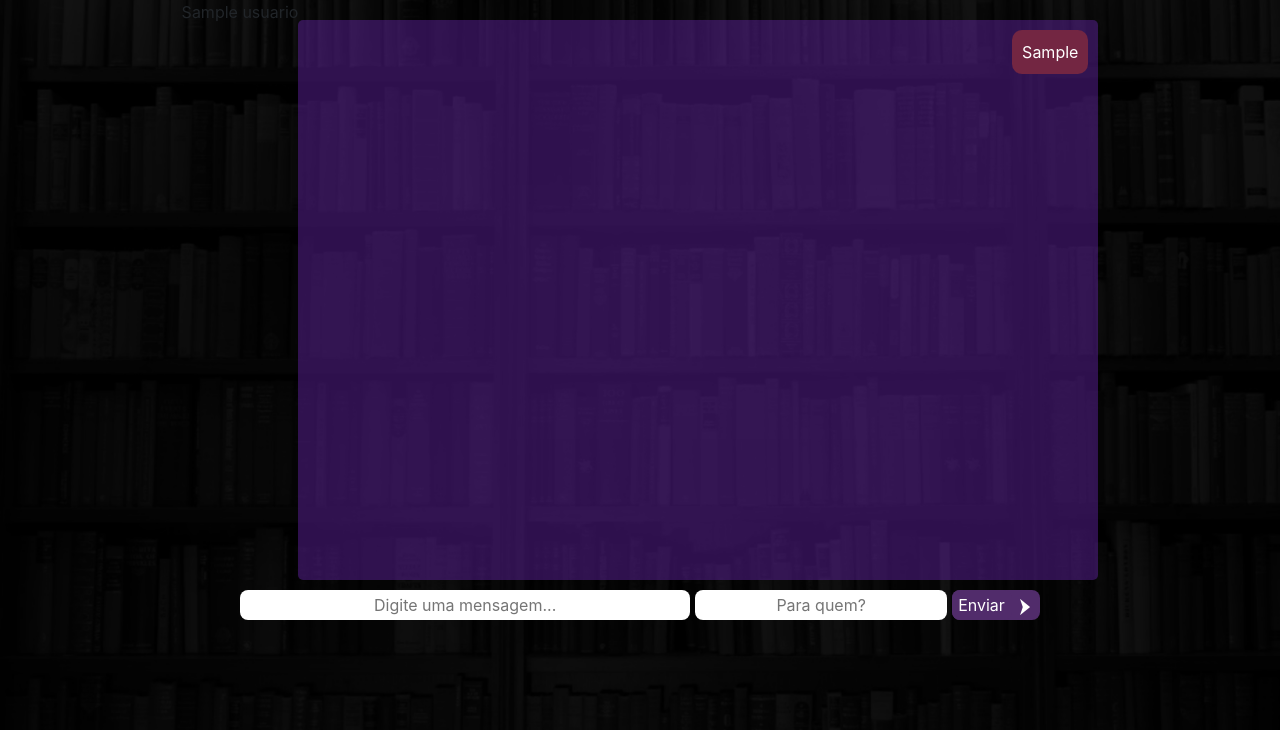
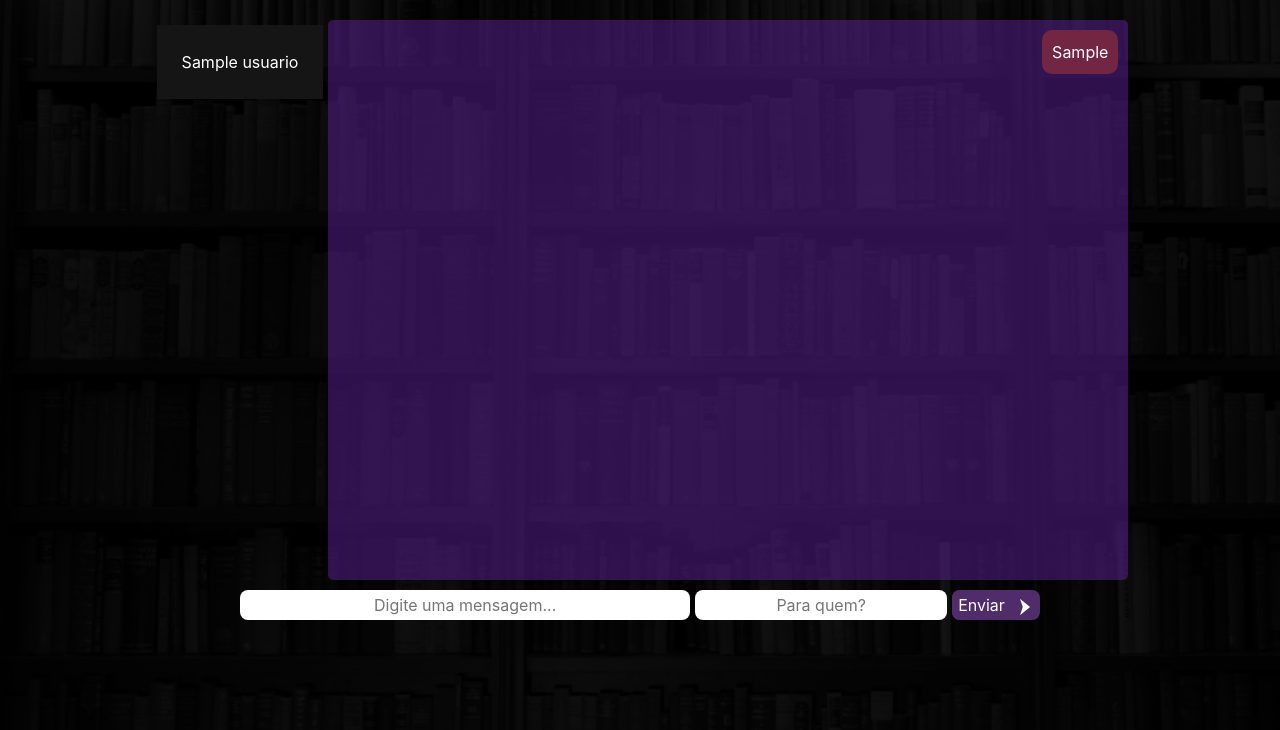
Before and after one commit to camargobiel/tcc_trocalivros, a PHP site: page /chat-index.php in a window 1280 px wide. Shown: the part 70-800 px from the top of the page. Run offline with PHP 8.4, Linux system fonts and the light colour scheme; the visitor is signed in with stand-in values (Sample User, id 1); tables that the repository leaves empty or names only in its code hold one stand-in row (values such as "Sample post"); data that the repository does not hold is empty.

Commit message:
chat sem erro

```diff
--- a/chat/chat-index.php
+++ b/chat/chat-index.php
@@ -67,23 +67,7 @@
 
 
 	</form>
-	<?php
-		include ('../sistemas/sistema_conexao.php');
-
-        /* Pegando o ID do destinatário */
-        $destinatario = $_POST['destino'];
-        $busca_id_destino = mysqli_query($conn, "SELECT id_usuario from tb_usuario where nome = '$destinatario'");
-        $busca = mysqli_fetch_array($busca_id_destino);
-        $id_destinatario = $busca['id_usuario'];
-        $_SESSION['id_destino'] = $id_destinatario;
-
-		$mensagem = $_POST['msg'];
-
-        if($mensagem != "" or $id_destinatario != ""){
-		$sql =  mysqli_query($conn ,"INSERT INTO chat2(remetente_id, destinatario_id, msg) VALUES('$id_remetente', '$id_destinatario', '$mensagem')");
-        }
-
-	?>
+    <?php    include_once('mandar-msg.php')          ?>
 
 
 <script src="chat.js"></script>
--- a/chat/chat.js
+++ b/chat/chat.js
@@ -19,7 +19,7 @@ button.addEventListener('click', (event) => {
         //Configurações
         type: 'POST',//Método que está sendo utilizado.
         dataType: 'html',//É o tipo de dado que a página vai retornar.
-        url: 'chat-index.php',//Indica a página que está sendo solicitada.
+        url: 'mandar-msg.php',//Indica a página que está sendo solicitada.
         //Dados para envio
         data: {
             msg : msg.value,
--- a/chat/mandar-msg.php
+++ b/chat/mandar-msg.php
@@ -1,8 +1,12 @@
+<script>
+   const button = document.getElementById('submit')
+
+button.addEventListener('click', (event) => {
     <?php
     include ('../sistemas/sistema_conexao.php');
+        $destinatario = $_POST['destino'];
 
-    /* Pegando o ID do destinatário */
-    $destinatario = $_POST['destino'];
+        if ($destinatario != 0){
         $busca_id_destino = mysqli_query($conn, "SELECT id_usuario from tb_usuario where nome = '$destinatario'");
         $busca = mysqli_fetch_array($busca_id_destino);
         $id_destinatario = $busca['id_usuario'];
@@ -10,8 +14,11 @@
 
         $mensagem = $_POST['msg'];
 
-    if($mensagem != "" && $id_destinatario != ""){
+        if($mensagem != "" or $id_destinatario != ""){
         $sql =  mysqli_query($conn ,"INSERT INTO chat2(remetente_id, destinatario_id, msg) VALUES('$id_remetente', '$id_destinatario', '$mensagem')");
         }
+        }
+    ?>
+})
 
-	?>
+</script>
--- a/css/estilo_chat.css
+++ b/css/estilo_chat.css
@@ -59,3 +59,17 @@ form input::placeholder{
 }
 .recebendo{
 }
+.box_msg{
+    color: #fff;
+    background-color: #151515;
+    padding: 25px;
+    margin: 5px;
+
+}
+.box_msg_geral{
+    margin-top: 20px;
+
+}
+.errorInput{
+    border: 1px solid rgba(255, 0, 76, 0.767) !important;
+}
```
Lines whose indentation alone changed are shown as unchanged.
